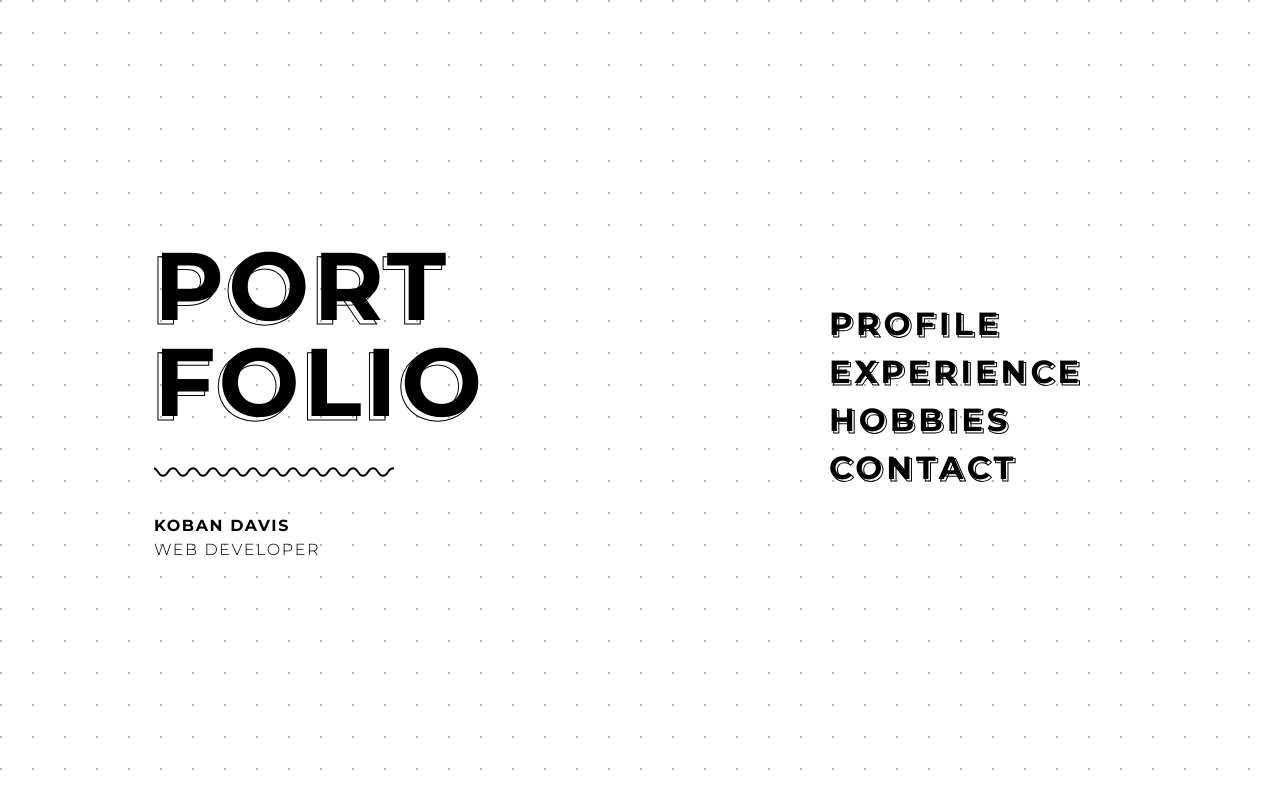
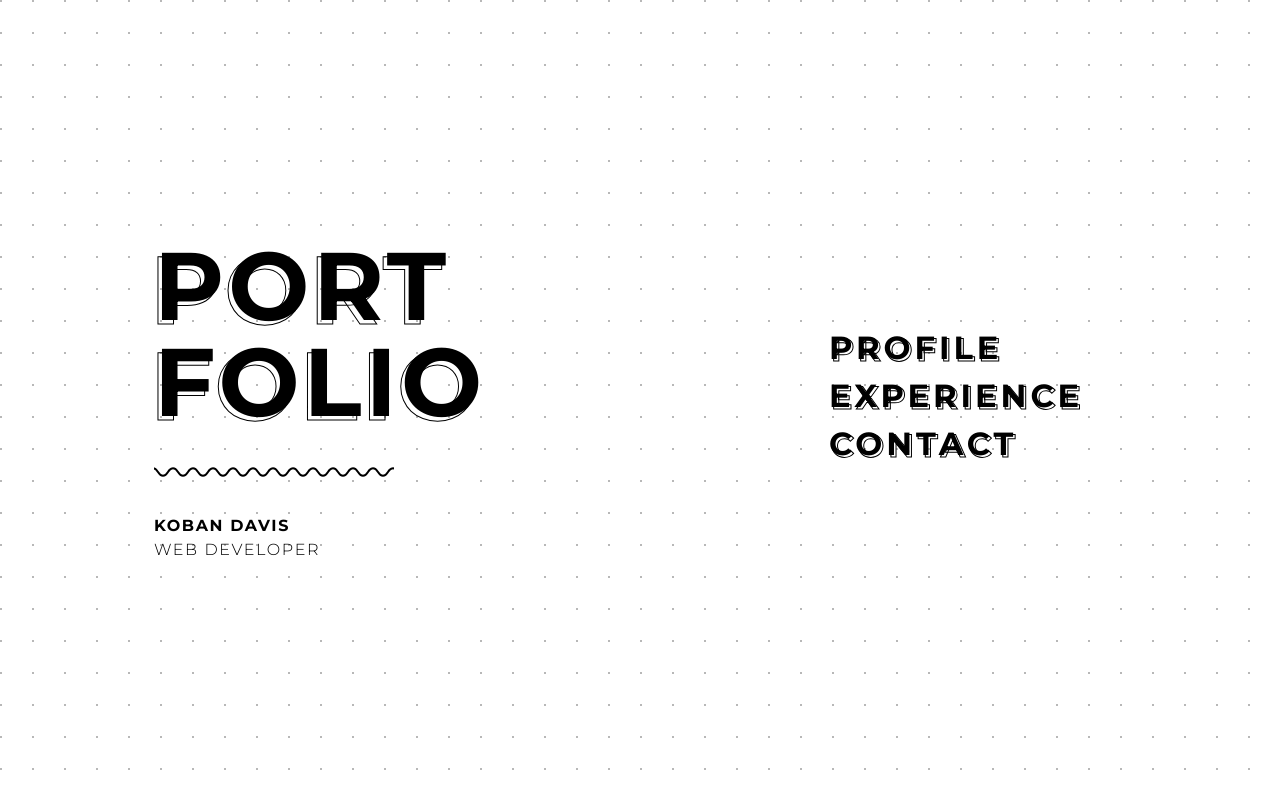
Before and after one commit to KobanDavis/portfolio, a Next.js app: page / in a window 1280 px wide. Built offline with nearby package versions, Linux system fonts and the light colour scheme.

Commit message:
comment broken stuff

```diff
--- a/pages/index.tsx
+++ b/pages/index.tsx
@@ -2,7 +2,7 @@ import { FC } from 'react'
 import { HeroTitle, Link, Squiggle } from 'components'
 
 const Home: FC = () => {
-	const links = ['profile', 'experience', 'hobbies', 'contact']
+	const links = ['profile', 'experience', 'contact']
 
 	return (
 		<div className='flex snap-start h-screen flex-shrink-0 flex-col lg:flex-row dark:text-white'>
--- a/pages/profile.tsx
+++ b/pages/profile.tsx
@@ -18,14 +18,14 @@ const Profile: FC<ProfileProps> = ({ me, recentlyPlayed, genres, recentGames, us
 	const parentRef = useRef<HTMLDivElement>(null)
 	return (
 		<div ref={parentRef} className='max-h-screen w-full overflow-y-auto snap-mandatory snap-y'>
-			<Title parent={parentRef}>Profile</Title>
-			<div className='flex flex-col items-center'>
+			{/* <Title parent={parentRef}>Profile</Title> */}
+			{/* <div className='flex justify-center items-center min-h-screen snap-center my-8'>
 				<span className='text-4xl my-2 font-bold'>Hey!</span>
-				<span>I'm Koban!</span>
+				<span>I'm Koban.</span>
 				<div className='block'>
 					<Photo />
 				</div>
-			</div>
+			</div> */}
 			<Bracket label='Music'>
 				<div className='flex self-end mb-6 items-center relative cursor-pointer select-none' onClick={() => open(me.external_urls.spotify, '_blank')}>
 					<span className='font-bold'>{me.display_name}</span>
@@ -87,7 +87,7 @@ export const getServerSideProps = async () => {
 	const tracks = topTracksRes.body.items.slice(0, 9)
 
 	const genres = Object.entries(
-		artistsRes.body.items.reduce((genres, artist) => {
+		artistsRes.body.items.reduce<Record<string, number>>((genres, artist) => {
 			artist.genres.forEach((genre) => {
 				if (genre in genres) {
 					genres[genre]++
@@ -96,7 +96,7 @@ export const getServerSideProps = async () => {
 				}
 			})
 			return genres
-		}, {} as Record<string, number>)
+		}, {})
 	)
 		.sort((a, b) => (a[1] > b[1] ? -1 : 1))
 		.slice(0, 9)
```
